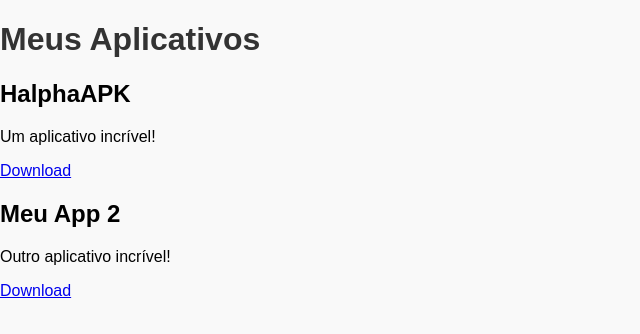
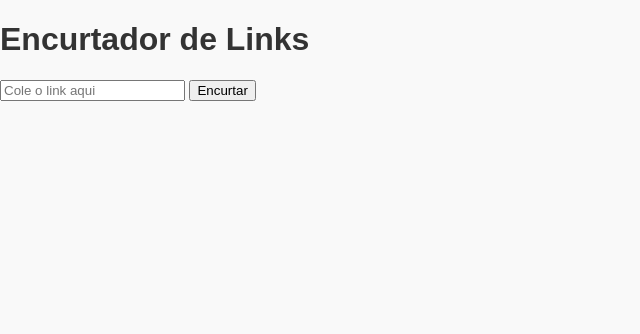
Before and after one commit to gustavo03v/halphaapk, a plain HTML site: page index.html in a window 1280 px wide. Shown: the whole page, without its empty margins (0-640 px from the left). Drawn offline with Linux system fonts and the light colour scheme.

Commit message:
Update index.html

```diff
--- a/index.html
+++ b/index.html
@@ -4,11 +4,13 @@
     <meta charset="UTF-8">
     <meta name="viewport" content="width=device-width, initial-scale=1.0">
     <link rel="stylesheet" href="styles.css">
-    <title>Meus Aplicativos</title>
+    <title>Encurtador de Links</title>
 </head>
 <body>
-    <h1>Meus Aplicativos</h1>
-    <div id="app-list"></div>
+    <h1>Encurtador de Links</h1>
+    <input type="text" id="original-link" placeholder="Cole o link aqui">
+    <button onclick="shortenLink()">Encurtar</button>
+    <p id="shortened-link"></p>
 
     <script src="app.js"></script>
 </body>
```
